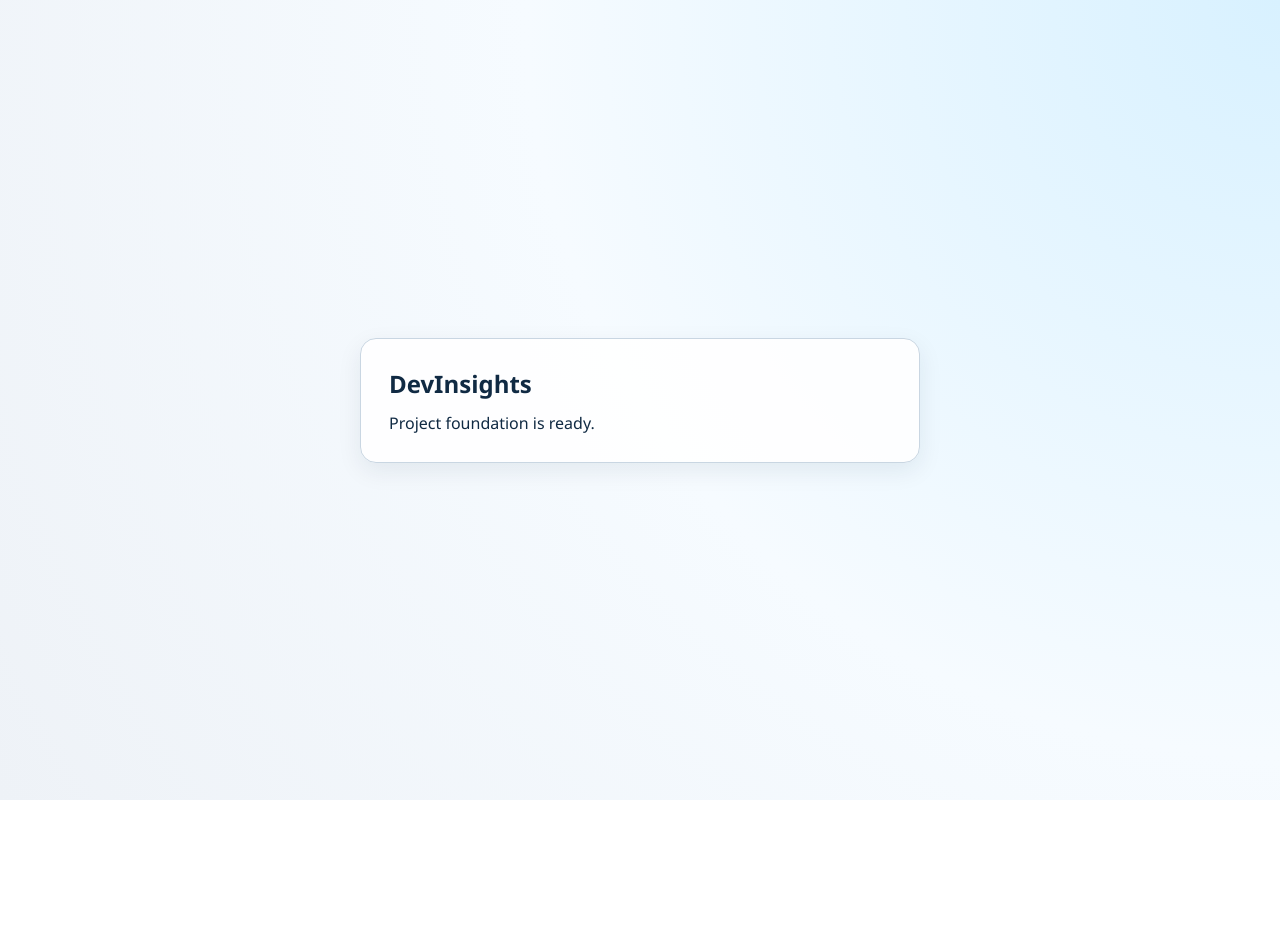
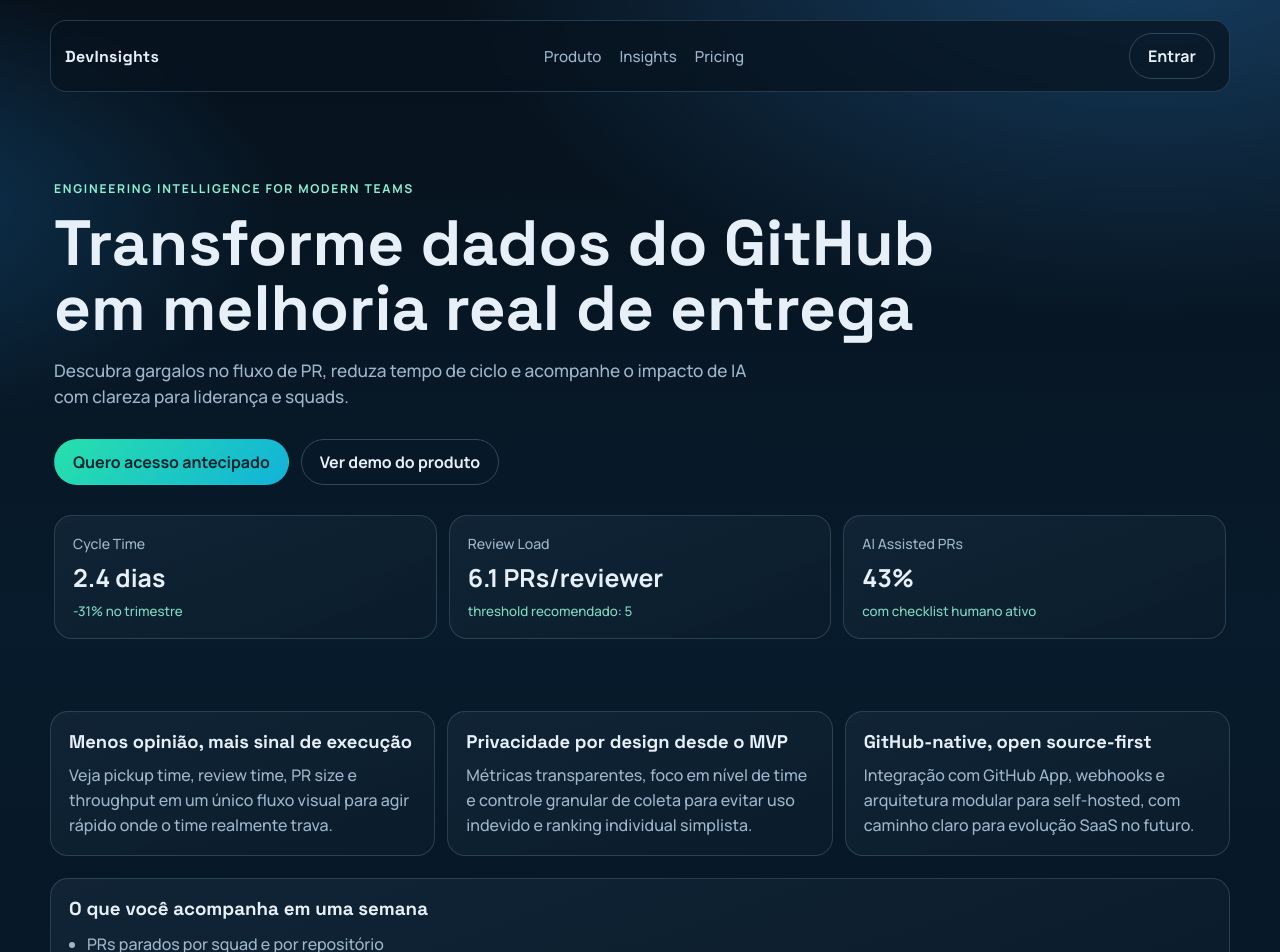
Before and after one commit to MarceloCogo/DevInsights, a React (Vite) app in the folder apps/web/: page / in a window 1280 px wide. Shown: the top 952 px of the page. Before the commit the page ends 800 px from the top, so only its background shows below. Built offline with nearby package versions, Linux system fonts and the light colour scheme.

Commit message:
initial landing page

```diff
--- a/apps/web/src/main.tsx
+++ b/apps/web/src/main.tsx
@@ -4,12 +4,97 @@ import "./styles.css";
 
 function App() {
   return (
-    <main className="page">
-      <section className="card">
-        <h1>DevInsights</h1>
-        <p>Project foundation is ready.</p>
-      </section>
-    </main>
+    <div className="site">
+      <header className="topbar">
+        <a className="brand" href="#home">
+          DevInsights
+        </a>
+        <nav className="nav">
+          <a href="#product">Produto</a>
+          <a href="#insights">Insights</a>
+          <a href="#pricing">Pricing</a>
+        </nav>
+        <button className="ghost">Entrar</button>
+      </header>
+
+      <main id="home">
+        <section className="hero">
+          <p className="eyebrow">Engineering Intelligence for modern teams</p>
+          <h1>Transforme dados do GitHub em melhoria real de entrega</h1>
+          <p className="lead">
+            Descubra gargalos no fluxo de PR, reduza tempo de ciclo e acompanhe o impacto de IA com
+            clareza para liderança e squads.
+          </p>
+          <div className="heroActions">
+            <button className="primary">Quero acesso antecipado</button>
+            <button className="secondary">Ver demo do produto</button>
+          </div>
+          <div className="heroPanel">
+            <div>
+              <span>Cycle Time</span>
+              <strong>2.4 dias</strong>
+              <small>-31% no trimestre</small>
+            </div>
+            <div>
+              <span>Review Load</span>
+              <strong>6.1 PRs/reviewer</strong>
+              <small>threshold recomendado: 5</small>
+            </div>
+            <div>
+              <span>AI Assisted PRs</span>
+              <strong>43%</strong>
+              <small>com checklist humano ativo</small>
+            </div>
+          </div>
+        </section>
+
+        <section className="proof" id="product">
+          <article>
+            <h2>Menos opinião, mais sinal de execução</h2>
+            <p>
+              Veja pickup time, review time, PR size e throughput em um único fluxo visual para agir
+              rápido onde o time realmente trava.
+            </p>
+          </article>
+          <article>
+            <h2>Privacidade por design desde o MVP</h2>
+            <p>
+              Métricas transparentes, foco em nível de time e controle granular de coleta para evitar
+              uso indevido e ranking individual simplista.
+            </p>
+          </article>
+          <article>
+            <h2>GitHub-native, open source-first</h2>
+            <p>
+              Integração com GitHub App, webhooks e arquitetura modular para self-hosted, com caminho
+              claro para evolução SaaS no futuro.
+            </p>
+          </article>
+        </section>
+
+        <section className="insights" id="insights">
+          <h3>O que você acompanha em uma semana</h3>
+          <ul>
+            <li>PRs parados por squad e por repositório</li>
+            <li>Reviewers sobrecarregados antes de virar atraso</li>
+            <li>Comparativo de PRs com IA vs sem IA</li>
+            <li>Risco por PR grande e retrabalho após review</li>
+          </ul>
+        </section>
+
+        <section className="pricing" id="pricing">
+          <div className="pricingCard">
+            <p className="eyebrow">Pricing & Contratacao</p>
+            <h3>Em breve: planos por squad e por organizacao</h3>
+            <p>
+              Nesta fase, estamos abrindo lista de interesse para pilotos. A contratacao completa fica
+              para as proximas sprints com checkout e billing integrados.
+            </p>
+            <button className="primary">Entrar na lista de espera</button>
+          </div>
+        </section>
+      </main>
+    </div>
   );
 }
 
--- a/apps/web/src/styles.css
+++ b/apps/web/src/styles.css
@@ -1,39 +1,234 @@
+@import url("https://fonts.googleapis.com/css2?family=Manrope:wght@500;700;800&family=Space+Grotesk:wght@500;700&display=swap");
+
 :root {
-  color-scheme: light;
-  font-family: "IBM Plex Sans", "Segoe UI", sans-serif;
+  --bg: #061421;
+  --bg-soft: #0b1d2b;
+  --panel: #122536;
+  --line: #2f495f;
+  --text: #e7f0f8;
+  --muted: #9db6cb;
+  --accent: #2ad7a4;
+  --accent-soft: #8df0d0;
 }
 
 * {
   box-sizing: border-box;
 }
 
-body {
+html,
+body,
+#root {
   margin: 0;
-  min-height: 100vh;
-  background: radial-gradient(circle at top right, #d8f1ff 0%, #f6fbff 50%, #eef2f7 100%);
-  color: #102a43;
+  min-height: 100%;
 }
 
-.page {
-  min-height: 100vh;
-  display: grid;
-  place-items: center;
-  padding: 24px;
+body {
+  font-family: "Manrope", sans-serif;
+  color: var(--text);
+  background:
+    radial-gradient(1200px 650px at 90% -5%, #174166 0%, transparent 60%),
+    radial-gradient(900px 500px at -10% 15%, #0e3452 0%, transparent 45%),
+    linear-gradient(180deg, #07111b 0%, #071b2c 45%, #061421 100%);
 }
 
-.card {
-  width: min(560px, 100%);
-  border: 1px solid #c9d6e2;
+.site {
+  width: min(1180px, 100% - 40px);
+  margin: 0 auto;
+  padding: 20px 0 72px;
+}
+
+.topbar {
+  position: sticky;
+  top: 14px;
+  z-index: 4;
+  display: flex;
+  align-items: center;
+  justify-content: space-between;
+  gap: 16px;
+  background: rgba(8, 20, 32, 0.74);
+  border: 1px solid rgba(92, 126, 152, 0.35);
   border-radius: 16px;
-  background: rgba(255, 255, 255, 0.9);
-  box-shadow: 0 8px 24px rgba(16, 42, 67, 0.08);
-  padding: 28px;
+  padding: 12px 14px;
+  backdrop-filter: blur(8px);
+}
+
+.brand {
+  color: var(--text);
+  text-decoration: none;
+  font-family: "Space Grotesk", sans-serif;
+  font-weight: 700;
+  letter-spacing: 0.02em;
+}
+
+.nav {
+  display: flex;
+  gap: 18px;
+}
+
+.nav a {
+  color: var(--muted);
+  text-decoration: none;
+  font-size: 0.95rem;
+}
+
+.hero {
+  padding: 88px 4px 34px;
+}
+
+.eyebrow {
+  margin: 0;
+  color: var(--accent-soft);
+  text-transform: uppercase;
+  letter-spacing: 0.14em;
+  font-size: 0.76rem;
+  font-weight: 700;
+}
+
+h1,
+h2,
+h3 {
+  font-family: "Space Grotesk", sans-serif;
+  margin: 0;
 }
 
 h1 {
-  margin: 0 0 12px;
+  margin-top: 14px;
+  font-size: clamp(2rem, 5vw, 4rem);
+  line-height: 1.02;
+  max-width: 900px;
 }
 
-p {
+.lead {
+  max-width: 700px;
+  margin-top: 16px;
+  color: var(--muted);
+  font-size: 1.08rem;
+  line-height: 1.55;
+}
+
+.heroActions {
+  display: flex;
+  flex-wrap: wrap;
+  gap: 12px;
+  margin-top: 28px;
+}
+
+button {
+  border: 1px solid transparent;
+  border-radius: 999px;
+  padding: 11px 18px;
+  font: inherit;
+  font-weight: 700;
+  cursor: pointer;
+}
+
+.primary {
+  background: linear-gradient(130deg, #27e0ac, #12b3d8);
+  color: #00262d;
+}
+
+.secondary,
+.ghost {
+  background: transparent;
+  color: var(--text);
+  border-color: var(--line);
+}
+
+.heroPanel {
+  margin-top: 30px;
+  display: grid;
+  grid-template-columns: repeat(3, minmax(0, 1fr));
+  gap: 12px;
+}
+
+.heroPanel div,
+.proof article,
+.insights,
+.pricingCard {
+  background: linear-gradient(160deg, rgba(19, 38, 56, 0.86), rgba(11, 29, 44, 0.9));
+  border: 1px solid rgba(98, 130, 155, 0.33);
+  border-radius: 18px;
+  padding: 18px;
+}
+
+.heroPanel span,
+.heroPanel small {
+  display: block;
+}
+
+.heroPanel span {
+  color: var(--muted);
+  font-size: 0.88rem;
+}
+
+.heroPanel strong {
+  display: block;
+  margin: 8px 0;
+  font-size: 1.55rem;
+}
+
+.heroPanel small {
+  color: #7fdac1;
+}
+
+.proof {
+  margin-top: 38px;
+  display: grid;
+  grid-template-columns: repeat(3, minmax(0, 1fr));
+  gap: 12px;
+}
+
+.proof h2 {
+  font-size: 1.15rem;
+  margin-bottom: 10px;
+}
+
+.proof p {
   margin: 0;
+  color: var(--muted);
+  line-height: 1.55;
 }
+
+.insights {
+  margin-top: 22px;
+}
+
+.insights h3 {
+  margin-bottom: 10px;
+}
+
+.insights ul {
+  margin: 0;
+  padding-left: 18px;
+  color: var(--muted);
+  line-height: 1.8;
+}
+
+.pricing {
+  margin-top: 22px;
+}
+
+.pricing h3 {
+  margin: 10px 0;
+}
+
+.pricing p {
+  margin: 0 0 16px;
+  color: var(--muted);
+  max-width: 760px;
+}
+
+@media (max-width: 980px) {
+  .nav {
+    display: none;
+  }
+
+  .heroPanel,
+  .proof {
+    grid-template-columns: 1fr;
+  }
+
+  .hero {
+    padding-top: 52px;
+  }
+}
```
